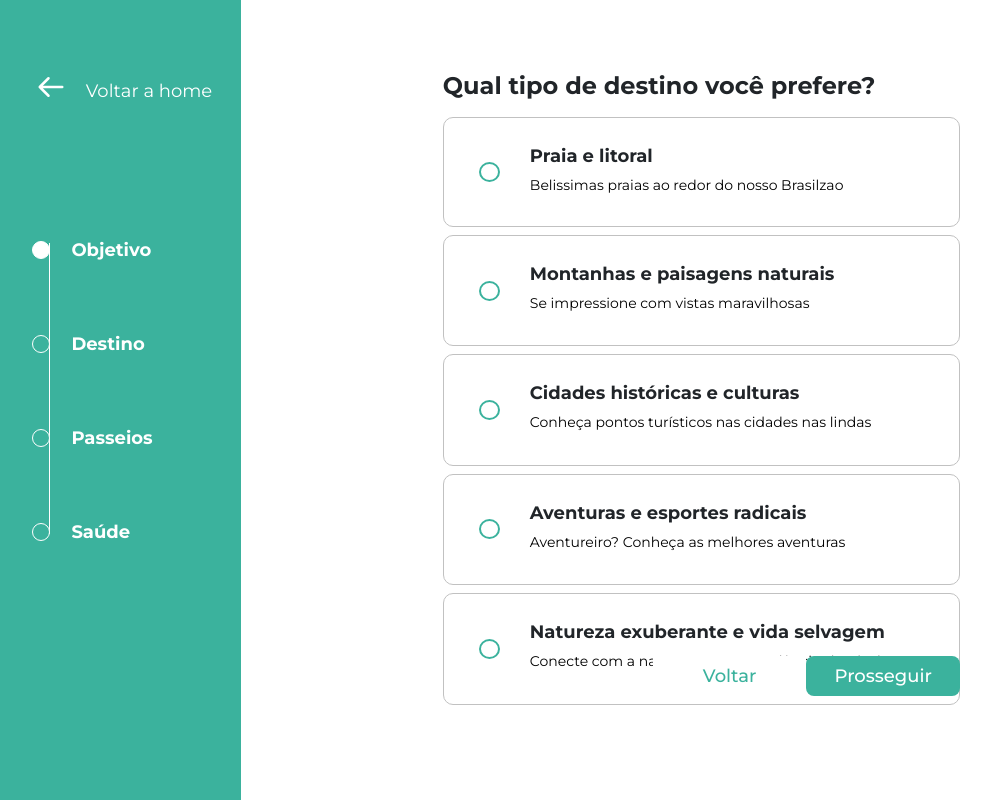
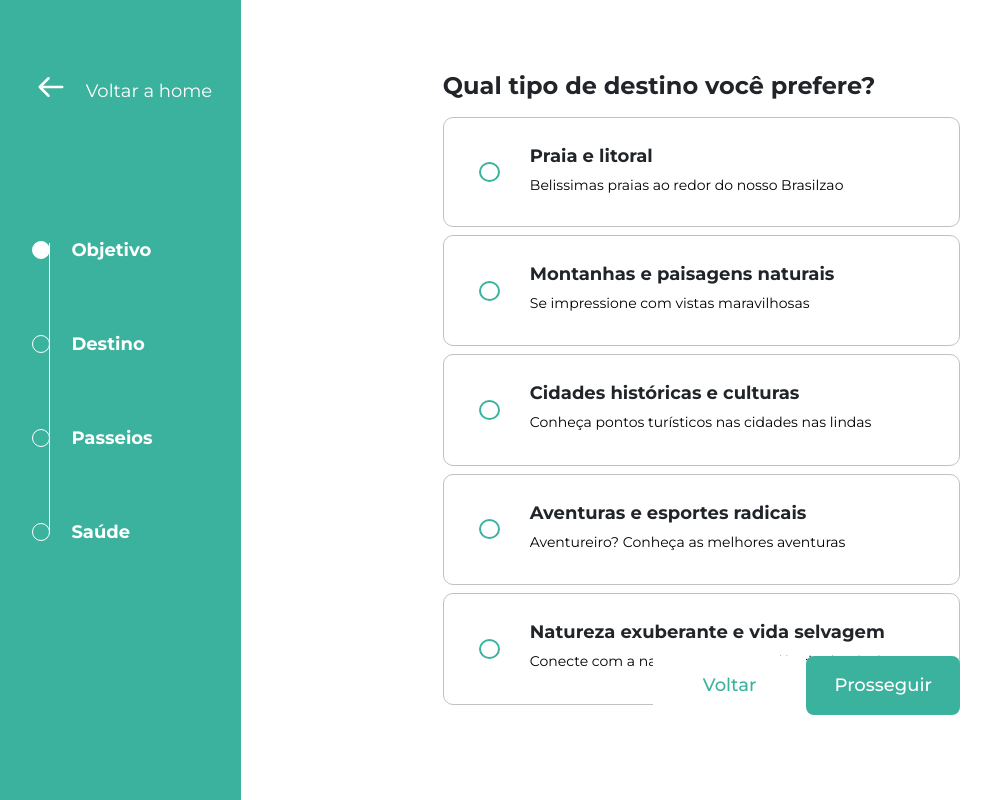
Before and after one commit to StartFuture/novi-frontend, a React (Create React App) app: page /interview in a window 1280 px wide. Shown: the whole page, without its empty margins (41-1032 px from the left). Built offline with nearby package versions, Linux system fonts and the light colour scheme; the HTML template or start-up script is replaced by a standard one.

Commit message:
fix(button): adding underline to button previous and padding to buttons

```diff
--- a/src/pages/interview/styles.ts
+++ b/src/pages/interview/styles.ts
@@ -177,15 +177,15 @@ export const ButtonPrev = styled.button`
   color: ${props => props.theme.colors.primaryColor};
   border: none;
   background-color: white;
+  padding: 16px;
   width: 12vw;
-  height: 5vh;
   font-family: ${props => props.theme.fonts.fontMontserrat};
   font-size: 18px;
   font-weight: 500;
   cursor: pointer;
 
   :hover {
-    background-color: ${props => props.theme.colors.lightGreyColor};
+    text-decoration: underline;
   }
 `;
 
@@ -193,8 +193,8 @@ export const ButtonNext = styled.button`
   color: white;
   border: none;
   background-color: ${props => props.theme.colors.primaryColor};
+  padding: 16px;
   width: 12vw;
-  height: 5vh;
   font-family: ${props => props.theme.fonts.fontMontserrat};
   font-size: 18px;
   font-weight: 500;
```
